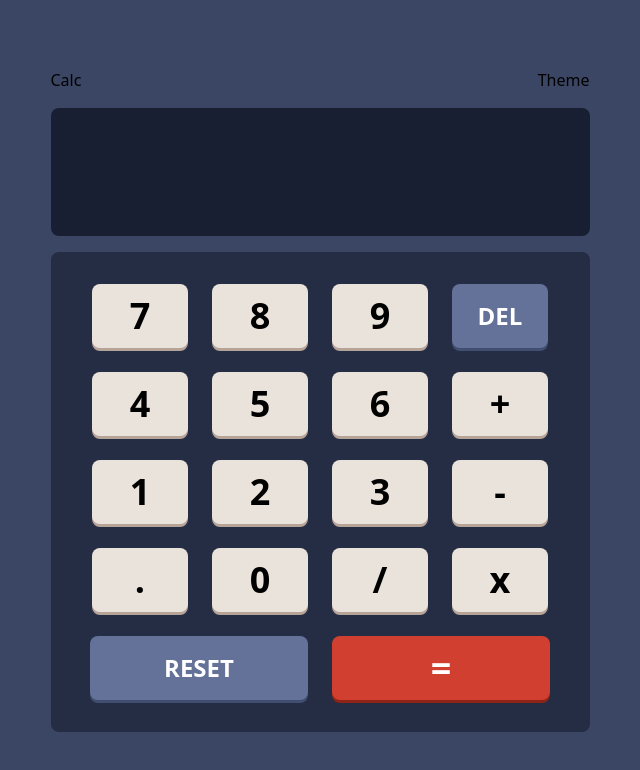
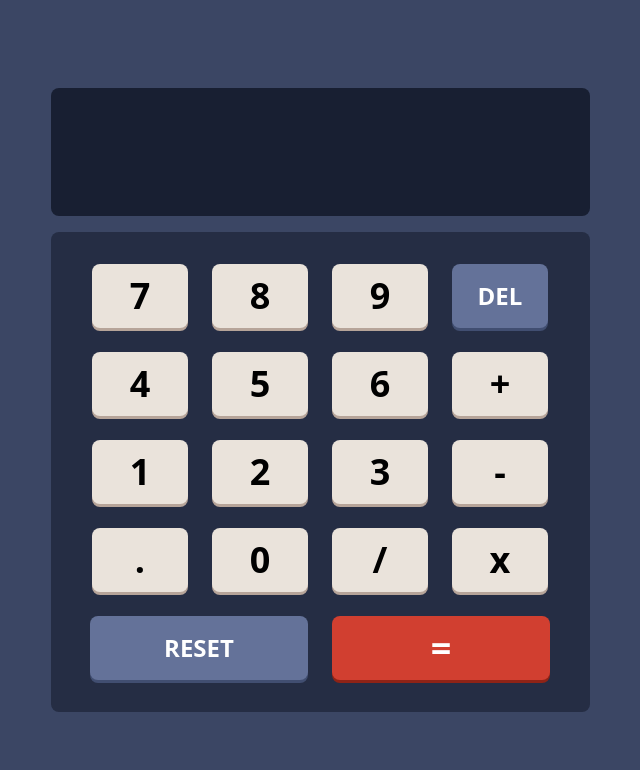
Before and after one commit to Xoneris/frontend-mentor-calculator-app, a Svelte app: page / in a window 1280 px wide. Shown: the top 770 px of the page, without its empty margins (320-960 px from the left). Built offline with nearby package versions, Linux system fonts and the light colour scheme.

Commit message:
removed the header part

```diff
--- a/src/App.svelte
+++ b/src/App.svelte
@@ -155,11 +155,6 @@
 <main class="w-screen h-screen flex justify-center items-center bg-[#3B4664]">
 
   <div class="flex flex-col gap-4 w-[539px]">
-    <header class="flex justify-between">
-      <p>Calc</p>
-      <p></p>
-      <div>Theme</div>
-    </header>
 
     <div class="w-full h-32 p-8 bg-[#181F32] text-white rounded-lg font-bold flex justify-end items-center" id="display">
       <p id="displayText">
```
Also changed, not shown: 1 other file (tests, documents, lock files or other folders).
